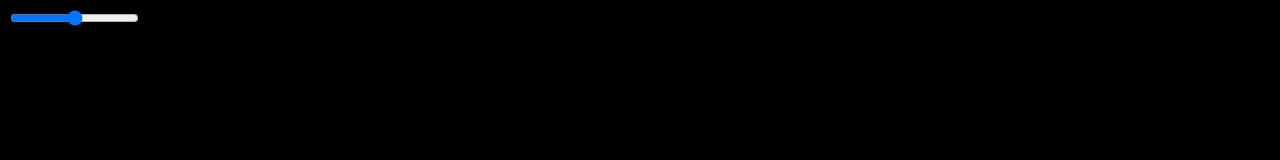
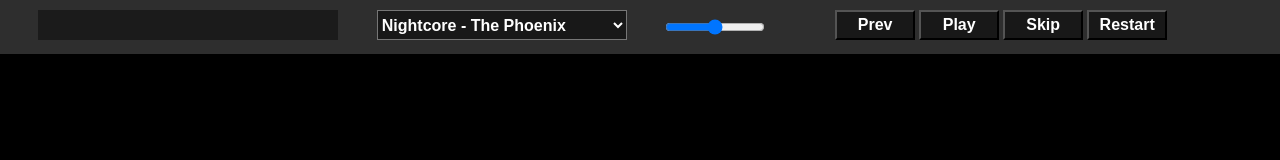
Before and after one commit to Leonlit/music_player, a plain HTML site: page index.html in a window 1280 px wide. Drawn offline with Linux system fonts and the light colour scheme.

Commit message:
Changed the visualizer to a music player.

```diff
--- /dev/null
+++ b/index.css
@@ -0,0 +1,78 @@
+body {
+    background-color:black;
+    margin:0;
+    padding:0;
+}
+
+#analyser_render{
+    background-size: contain;
+    position: absolute;
+    top:0;
+    left:0;
+    right:0;
+    bottom:0;
+    width:100vw;
+    height:100vh;
+    z-index: -1;
+    pointer-events: none;
+}
+
+#controlBar {
+    background-color: rgb(46, 46, 46);
+    width: 100vw;
+    margin:0;
+    padding: 10px 0px ;
+}
+
+#vol, #playlist, #nowPlaying, #options_bar button {
+    height:30px;
+    float:left;
+    margin-left: 3%;
+    font-weight: 900;
+}
+
+#vol {
+    width:100px;
+}
+
+#playlist {
+    max-width: 300px;
+    min-width: 250px;
+    float: left;
+}
+
+#nowPlaying {
+    min-width: 200px;
+    max-width: 300px;
+    width:30vw;
+    background-color: rgb(27, 27, 27);
+    line-height: 1.5em;
+    color:white;
+    text-align:center;
+    vertical-align: middle;
+}
+
+
+#options_bar {
+    display: inline-block;
+    width: 400px;
+    height: 30px;
+    z-index: 10;
+    margin-left: 5%;
+}
+
+#options_bar button {
+    margin-left: 1%;
+    width: 80px;
+}
+
+.option {
+    cursor: pointer;
+    background-color: rgb(24, 24, 24);
+    color: white;
+    font-size: 1.0em;
+}
+
+option {
+    font-size: 1.2em;
+}
--- a/index.html
+++ b/index.html
@@ -2,29 +2,25 @@
 <html lang="en">
   <head>
     <meta charset="UTF-8">
-  <style>
-    body {
-      background-color:black;
-    }
-
-    #analyser_render{
-      background-size: contain;
-      position: absolute;
-      top:0;
-      left:0;
-      right:0;
-      bottom:0;
-      width:100vw;
-      height:100vh;
-    }
-
-  </style>
+    <link rel="stylesheet" href="index.css"/>
     <title>Audio equalizer - volume bar</title>
-  <script type="text/javascript" src="index.js"></script>
   </head>
   <body>
     <canvas id="analyser_render"></canvas>
-<input type="range" id="vol" max="1" min="0" step="0.01" onchange="changeVolume(this.value)" style="z-index:100;position:fixed;"/>
-
+    <div id="controlBar">
+      <div id="nowPlaying"></div>
+      <select onchange="playFromList()" class="option" id="playlist">
+        <option disabled>Play List</option>
+      </select>
+      <input type="range" id="vol" class ="option"max="1" min="0" step="0.01" onchange="changeVolume(this.value)" />
+      <div id="options_bar">
+        <button onclick="backSong()" class="option">Prev</button>
+        <button onclick="start()" class="option" id="play">Play</button>
+        <button onclick="skipSong()" class="option">Skip</button>
+        <button onclick="restartSong()" class="option">Restart</button>
+      </div>
+    </div>
   </body>
 </html>
+
+<script type="text/javascript" src="index.js"></script>
--- a/index.js
+++ b/index.js
@@ -1,13 +1,34 @@
-var canvas, ctx, source, context, analyser, fArray, bars, bar_x, bar_width;
-var songArr = ["Nightcore - The Phoenix.mp3","Nightcore_Take_A_Hint.mp3","Nightstep_Human.mp3","Nightcore -  Demons.mp3","Nightcore - Who You Are.mp3"]
-var currSong = 0;
+let bufferLength, source, context, analyser, fArray;
+let canvasHeight, canvasWidth, canvas, ctx;
+let bars, bar_x, bar_width, wait = false;
+var playBtn, playList, nowPlaying;
 
-let canvasHeight, canvasWidth, bufferLength;
+//sample songs [use your own songs]
+const songArr = [
+	"Nightcore - The Phoenix.mp3","Nightcore_Take_A_Hint.mp3","Nightstep_Human.mp3",
+	"Nightcore -  Demons.mp3","Nightcore - Who You Are.mp3", "Flower_Dance.mp3"
+];
 
-var audio = new Audio();
-audio.src = songArr[currSong];
+let audio = new Audio();
+let currSong = 0;
 
-function play() {
+window.onload = () => {
+	setTimeout(() => {
+		initiate();
+	}, 1000);
+}
+
+function initiate() {
+	playBtn = document.getElementById("play"),
+	playList = document.getElementById("playlist");
+	nowPlaying = document.getElementById("nowPlaying");
+	generateList();
+}
+
+function start () {
+	playBtn.innerHTML = "Pause";
+	playBtn.onclick = pauseSong;
+	audio.src = songArr[currSong];
 	audio.autoplay = true;
 	context = new (window.AudioContext || window.webkitAudioContext)();
 	analyser = context.createAnalyser();
@@ -17,33 +38,106 @@ function play() {
 	resize();
 	canvasHeight = canvas.height;
 	canvasWidth = canvas.width;
-
 	source = context.createMediaElementSource(audio);
 	source.connect(analyser);
 	analyser.connect(context.destination);
 	bufferLength = analyser.frequencyBinCount;
 	fArray = new Uint8Array(bufferLength);
-	bar_width = canvasWidth / bufferLength;
+	bar_width = canvasWidth / bufferLength * 1.2;
+	audio.addEventListener("ended", function(){
+		nextSong();
+		playSong();
+	});
+
+	changeCurrentTitle();
 	audio.play();
 	frameLooper();
-	audio.addEventListener("ended", function(){
+}
 
+function playSong () {
+	wait = false;
+	if (audio.src === "") {
+		start();
+	}else {
+		playBtn.innerHTML = "Pause";
+		playBtn.onclick = pauseSong;
 		ctx.clearRect(0, 0, canvasWidth, canvasHeight);
 		window.cancelAnimationFrame(frameLooper)
-		currSong = currSong + 1;
-		if(currSong >(songArr.length)) {
-			currSong = 0;
-		}
 		audio.src = songArr[currSong];
-		console.log("playing ${songArr[currSong]}");
+		console.log(`playing ${songArr[currSong]}`);
+		changeCurrentTitle();
 		audio.play();
 		frameLooper();
-	});
+	}
 }
 
-function changeVolume(amount) {
-	audio.volume = round(amount, 1);
+function nextSong () {
+	currSong = currSong + 1;
+	if(currSong == songArr.length) {
+		currSong = 0;
+	}
 }
+
+function prevSong () {
+	currSong = currSong - 1;
+	if(currSong < 0) {
+		currSong = songArr.length - 1;
+	}
+}
+
+const pauseSong = () => {
+	if (!wait) {
+		audio.pause();
+		playBtn.innerHTML = "Resume";
+		playBtn.onclick = resumeSong;
+	}
+}
+const resumeSong = () => {
+	if (!wait) {
+		audio.play();
+		playBtn.innerHTML = "Pause";
+		playBtn.onclick = pauseSong;
+	}
+}
+const restartSong = () => audio.currentTime = 0;
+
+function skipSong () {
+	pauseSong();
+	nextSong();
+	changeCurrentTitle();
+	wait = true;
+	setTimeout(() => {
+		playSong();
+	}, 1500);
+}
+
+function backSong () {
+	pauseSong();
+	prevSong();
+	changeCurrentTitle();
+	wait = true;
+	setTimeout(() => {
+		playSong();
+	}, 1500);
+}
+
+function changeCurrentTitle () {
+	console.log(songArr[currSong]);
+	nowPlaying.innerHTML = songArr[currSong].replace(".mp3", "");
+}
+
+function playFromList () {
+	console.log(audio.src);
+	currSong = parseInt(playList.value);
+	pauseSong();
+	changeCurrentTitle();
+	wait = true
+	setTimeout(() => {
+		playSong();
+	}, 1500);
+}
+
+const changeVolume = (amount) => audio.volume = round(amount, 1);
 
 function frameLooper(){
 	analyser.getByteFrequencyData(fArray);
@@ -51,16 +145,14 @@ function frameLooper(){
 
 	fArray.forEach((feq, index) => {
 		bar_x = index * bar_width;
-		const bar_height = feq/ 255 * canvasHeight;
+		const bar_height = feq/ 255 * canvasHeight/2 * 1.2;
     	ctx.fillStyle = freqColor(bar_height)
 		ctx.fillRect(bar_x, canvasHeight - bar_height, bar_width, bar_height);
 	});
   window.requestAnimationFrame(frameLooper);
 }
 
-function freqColor (frequency) {
-  return `hsl(${frequency/canvasHeight * 255 + 100}, 100%, 50%)`;
-}
+const freqColor = (frequency) => `hsl(${frequency/canvasHeight * 255 * 2 + 100}, 100%, 50%)`;
 
 function round(value, precision) {
     var multiplier = Math.pow(10, precision || 0);
@@ -71,3 +163,17 @@ function resize () {
 	canvas.width = canvas.clientWidth * window.devicePixelRatio;
 	canvas.height = canvas.clientHeight * window.devicePixelRatio;
 }
+
+function generateList () {
+	songArr.forEach((element, index) => {
+		const option = document.createElement("option");
+		const text = document.createTextNode(element.split(".")[0]);
+		option.appendChild(text);
+		option.setAttribute("value", index);
+		//option.setAttribute
+		if (index == currSong) {
+			option.selected = true;
+		}
+		playList.appendChild(option);
+	});
+}
```
Lines whose indentation alone changed are shown as unchanged.
